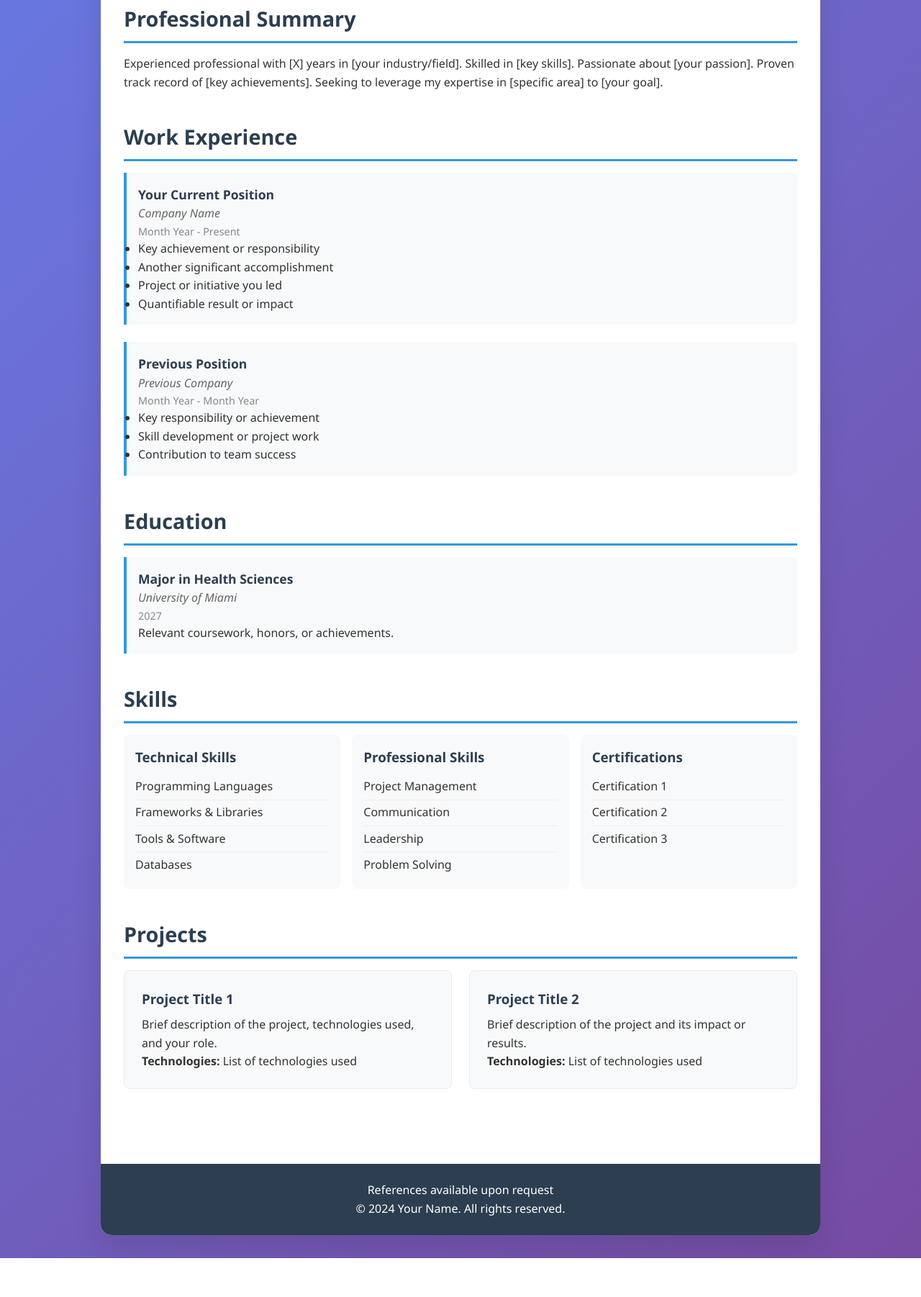
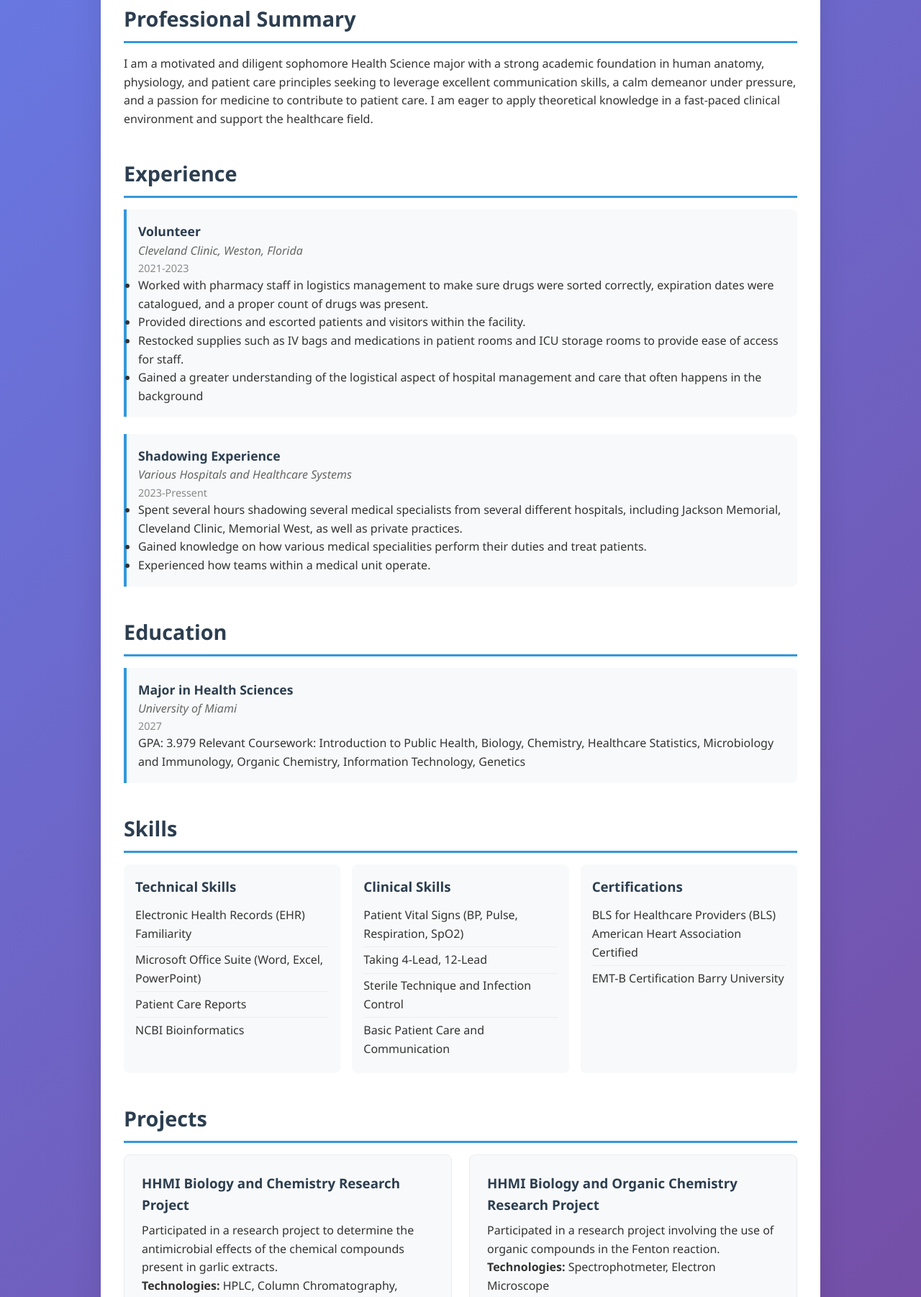
Before and after one commit to rxg1391-creator/rxg1391.github.io, a plain HTML site: page index.html in a window 1280 px wide. Shown: the part 475-2277 px from the top of the page at 72% size. Before the commit the page ends 2223 px from the top, so only its background shows below. Drawn offline with Linux system fonts and the light colour scheme.

Commit message:
Update index.html

```diff
--- a/index.html
+++ b/index.html
@@ -200,7 +200,7 @@
         <header>
             <img src="302339511-1280px.jpg" alt="Your Name" class="profile-img">
             <h1>Rishi Guntupalli</h1>
-            <div class="tagline">Professional Title / Career Focus</div>
+            <div class="tagline">Health Sciences Student</div>
             <div class="contact-info">
                 <a href="rxg1391@miami.edu.com">rxg1391@miami.edu</a>
                 <a href="tel:+9546493434">(954) 649-3434</a>
@@ -210,31 +210,39 @@
         <main>
             <section id="summary">
                 <h2>Professional Summary</h2>
-                <p>Experienced professional with [X] years in [your industry/field]. Skilled in [key skills]. Passionate about [your passion]. Proven track record of [key achievements]. Seeking to leverage my expertise in [specific area] to [your goal].</p>
+                <p>I am a motivated and diligent sophomore Health Science major with a strong academic foundation in human anatomy, physiology, and patient care principles seeking to leverage excellent communication skills, a calm demeanor under pressure, and a passion for medicine to contribute to patient care. I am eager to apply theoretical knowledge in a fast-paced clinical environment and support the healthcare field.
+</p>
             </section>
 
             <section id="experience">
-                <h2>Work Experience</h2>
+                <h2>Experience</h2>
                 <div class="experience-item">
-                    <div class="job-title">Your Current Position</div>
-                    <div class="company">Company Name</div>
-                    <div class="date">Month Year - Present</div>
+                    <div class="job-title">Volunteer
+</div>
+                    <div class="company">Cleveland Clinic, Weston, Florida</div>
+                    <div class="date">2021-2023</div>
                     <ul>
-                        <li>Key achievement or responsibility</li>
-                        <li>Another significant accomplishment</li>
-                        <li>Project or initiative you led</li>
-                        <li>Quantifiable result or impact</li>
+                        <li>Worked with pharmacy staff in logistics management to make sure drugs were sorted correctly, expiration dates were catalogued, and a proper count of drugs was present.
+</li>
+                        <li>Provided directions and escorted patients and visitors within the facility.
+</li>
+                        <li>Restocked supplies such as IV bags and medications in patient rooms and ICU storage rooms to provide ease of access for staff.
+</li>
+                        <li>Gained a greater understanding of the logistical aspect of hospital management and care that often happens in the background
+</li>
                     </ul>
                 </div>
 
                 <div class="experience-item">
-                    <div class="job-title">Previous Position</div>
-                    <div class="company">Previous Company</div>
-                    <div class="date">Month Year - Month Year</div>
+                    <div class="job-title">Shadowing Experience
+</div>
+                    <div class="company">Various Hospitals and Healthcare Systems</div>
+                    <div class="date">2023-Pressent</div>
                     <ul>
-                        <li>Key responsibility or achievement</li>
-                        <li>Skill development or project work</li>
-                        <li>Contribution to team success</li>
+                        <li>Spent several hours shadowing several medical specialists from several different hospitals, including Jackson Memorial, Cleveland Clinic, Memorial West, as well as private practices.
+</li>
+                        <li>Gained knowledge on how various medical specialities perform their duties and treat patients.</li>
+                        <li>Experienced how teams within a medical unit operate.</li>
                     </ul>
                 </div>
             </section>
@@ -245,7 +253,9 @@
                     <div class="job-title">Major in Health Sciences</div>
                     <div class="company">University of Miami</div>
                     <div class="date">2027</div>
-                    <p>Relevant coursework, honors, or achievements.</p>
+                    <p>GPA: 3.979
+Relevant Coursework: Introduction to Public Health, Biology, Chemistry, Healthcare Statistics, Microbiology and Immunology, Organic Chemistry, Information Technology, Genetics
+</p>
                 </div>
             </section>
 
@@ -255,27 +265,26 @@
                     <div class="skill-category">
                         <h3>Technical Skills</h3>
                         <ul>
-                            <li>Programming Languages</li>
-                            <li>Frameworks & Libraries</li>
-                            <li>Tools & Software</li>
-                            <li>Databases</li>
+                            <li>Electronic Health Records (EHR) Familiarity</li>
+                            <li>Microsoft Office Suite (Word, Excel, PowerPoint)</li>
+                            <li>Patient Care Reports</li>
+                            <li>NCBI Bioinformatics</li>
                         </ul>
                     </div>
                     <div class="skill-category">
-                        <h3>Professional Skills</h3>
+                        <h3>Clinical Skills</h3>
                         <ul>
-                            <li>Project Management</li>
-                            <li>Communication</li>
-                            <li>Leadership</li>
-                            <li>Problem Solving</li>
+                            <li> Patient Vital Signs (BP, Pulse, Respiration, SpO2)</li>
+                            <li>Taking 4-Lead, 12-Lead </li>
+                            <li>Sterile Technique and Infection Control</li>
+                            <li>Basic Patient Care and Communication</li>
                         </ul>
                     </div>
                     <div class="skill-category">
                         <h3>Certifications</h3>
                         <ul>
-                            <li>Certification 1</li>
-                            <li>Certification 2</li>
-                            <li>Certification 3</li>
+                            <li>BLS for Healthcare Providers (BLS) American Heart Association Certified </li>
+                            <li>EMT-B Certification Barry University</li>
                         </ul>
                     </div>
                 </div>
@@ -285,14 +294,17 @@
                 <h2>Projects</h2>
                 <div class="projects-grid">
                     <div class="project-card">
-                        <h3>Project Title 1</h3>
-                        <p>Brief description of the project, technologies used, and your role.</p>
-                        <p><strong>Technologies:</strong> List of technologies used</p>
+                        <h3>HHMI Biology and Chemistry Research Project</h3>
+                        <p>Participated in a research project to determine the antimicrobial effects of the chemical compounds present in garlic extracts.
+</p>
+                        <p><strong>Technologies:</strong> HPLC, Column Chromatography, Incubator</p>
                     </div>
                     <div class="project-card">
-                        <h3>Project Title 2</h3>
-                        <p>Brief description of the project and its impact or results.</p>
-                        <p><strong>Technologies:</strong> List of technologies used</p>
+                        <h3>HHMI Biology and Organic Chemistry Research Project </h3>
+                        <p>Participated in a research project involving the use of organic compounds in the Fenton reaction.
+</p>
+                        <p><strong>Technologies:</strong> Spectrophotmeter, Electron Microscope
+</p>
                     </div>
                 </div>
             </section>
@@ -300,7 +312,7 @@
 
         <footer>
             <p>References available upon request</p>
-            <p>&copy; 2024 Your Name. All rights reserved.</p>
+            <p>&copy; 2025 Rishi Guntupalli. All rights reserved.</p>
         </footer>
     </div>
 </body>
```
